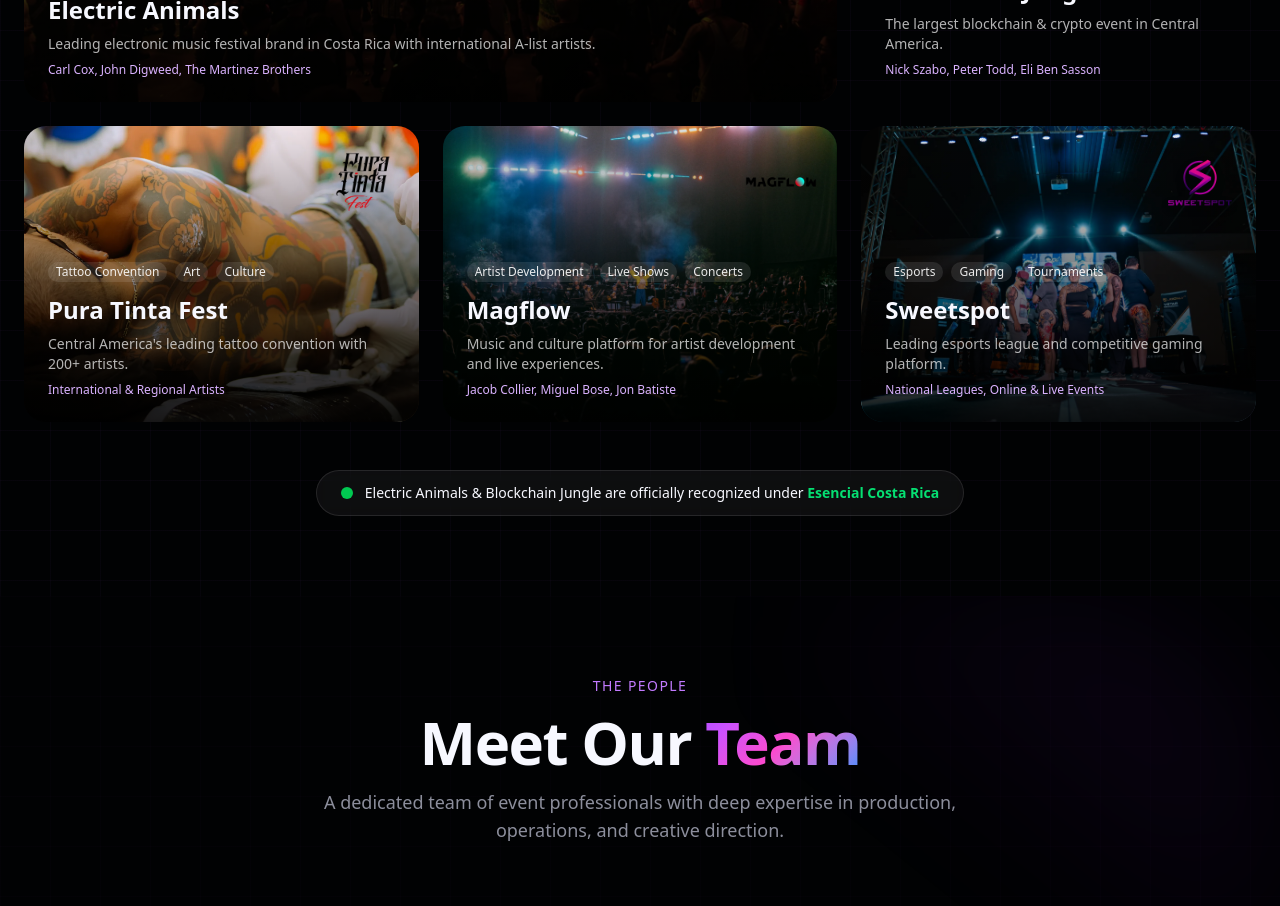
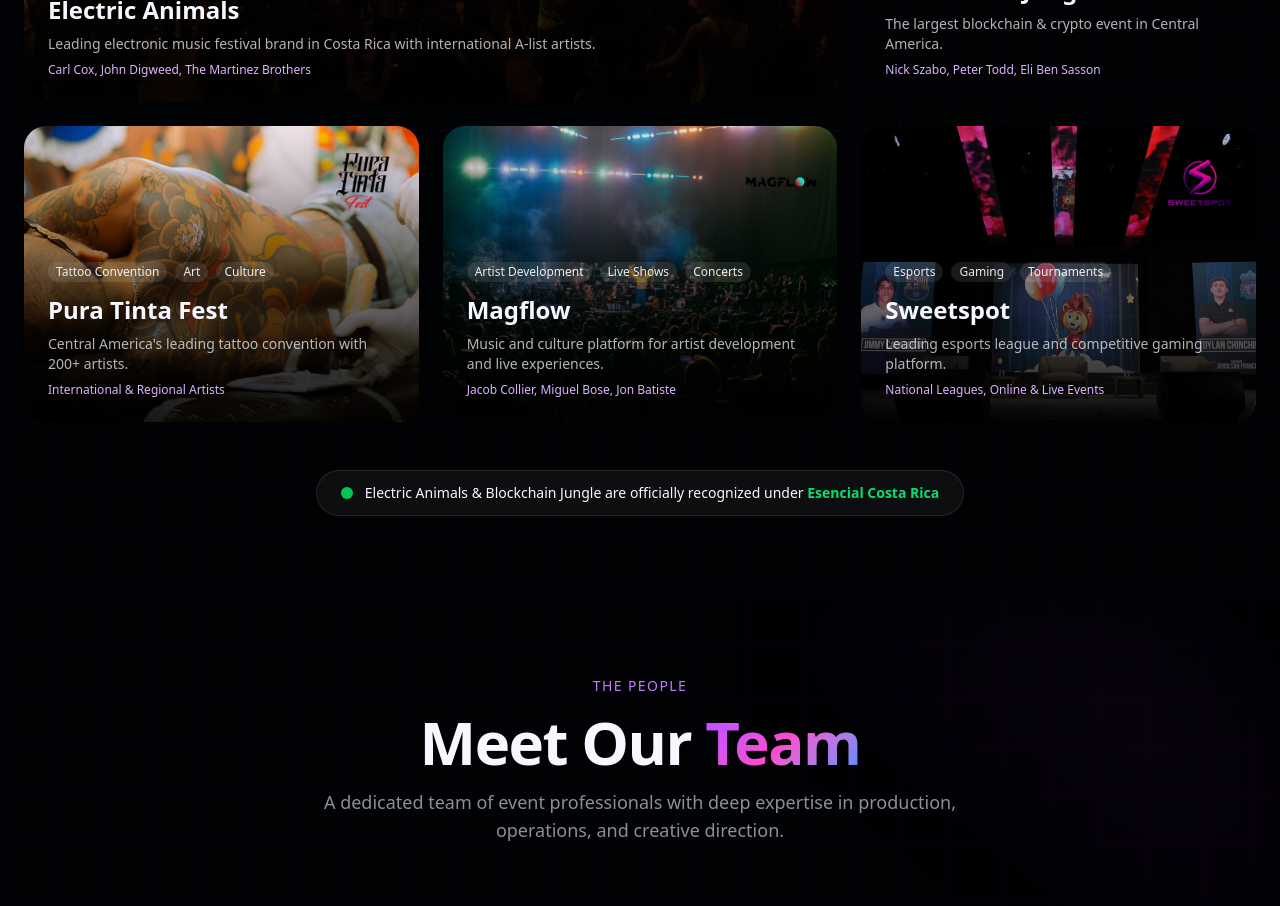
Before and after one commit to LorenzoWynberg/xr-pitch-deck, a Next.js app: page / in a window 1280 px wide. Shown: the part 2420-3326 px from the top of the page. Built offline with nearby package versions, Linux system fonts and the light colour scheme.

Commit message:
Update Sweetspot image to SS_IMG_0238

```diff
--- a/src/components/slides/BrandsSlide.tsx
+++ b/src/components/slides/BrandsSlide.tsx
@@ -44,7 +44,7 @@
   {
     name: "Sweetspot",
     description: "Leading esports league and competitive gaming platform.",
-    image: "/imgs-optimized/IMG_6282.webp",
+    image: "/imgs-optimized/SS_IMG_0238.webp",
     logo: "/imgs-optimized/logos/sweetspot.webp",
     tags: ["Esports", "Gaming", "Tournaments"],
     highlight: "National Leagues, Online & Live Events",
```
Also changed, not shown: public/imgs-optimized/SS_IMG_0238.webp (added).
